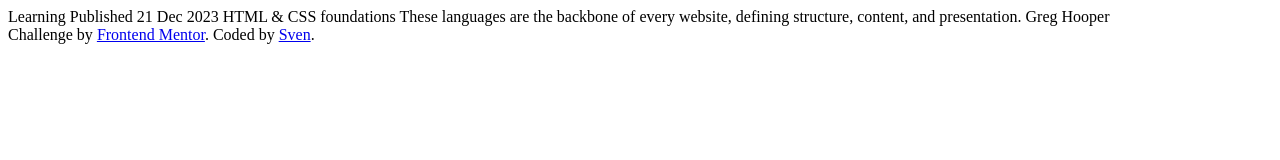
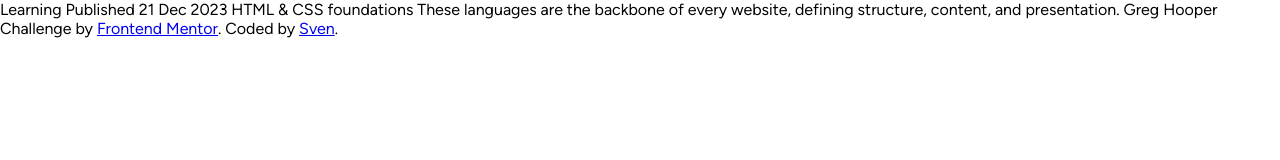
Before and after one commit to Sven-27/blog-preview-card, a plain HTML site: page index.html in a window 1280 px wide. Drawn offline with Linux system fonts and the light colour scheme.

Commit message:
created font-faces and variables

```diff
--- a/index.html
+++ b/index.html
@@ -19,8 +19,7 @@
     presentation. Greg Hooper
 
     <footer>
-      Challenge by
-      <a href="https://www.frontendmentor.io?ref=challenge" target="_blank">Frontend Mentor</a>. Coded by <a href="#">Sven</a>.
+      <p>Challenge by <a href="https://www.frontendmentor.io?ref=challenge" target="_blank">Frontend Mentor</a>. Coded by <a href="#">Sven</a>.</p>
     </footer>
   </body>
 </html>
--- a/style.css
+++ b/style.css
@@ -1,16 +1,58 @@
 @font-face {
-  font-family: 'The name of the Font Family Here';
-  src: URL('font.ttf') format('truetype');
+  font-family: 'Figtree-ExtraBold';
+  src: URL('./assets/fonts/static/Figtree-ExtraBold.ttf') format('truetype');
+}
+
+@font-face {
+  font-family: 'Figtree-SemiBold';
+  src: URL('./assets/fonts/static/Figtree-SemiBold.ttf') format('truetype');
+}
+
+@font-face {
+  font-family: 'Figtree-VariableFont_wght';
+  src: URL('./assets/fonts/Figtree-VariableFont_wght.ttf') format('truetype');
+}
+
+@font-face {
+  font-family: 'Figtree-Italic-VariableFont_wght';
+  src: URL('./assets/fonts/Figtree-Italic-VariableFont_wght.ttf') format('truetype');
+}
+
+:root{
+  // colors
+  --yellow: #F4D04E;
+  --gray-light: #6B6B6B;
+  --gray-dark: #111;
+  --white: #FFF;
+
+  // line height
+  --line-height: 1.5;
+
+  //spacing
+  --spacing-xl: 24px;
+  --spacing-l: 12px;
+  --spacing-m: 8px;
+  --spacing-s: 4px;
+}
+
+*{
+  margin: 0;
+  padding: 0;
+  box-sizing: border-box;
+  font-family: "Figtree-VariableFont_wght"
 }
 
 body{
 
   //footer text
   footer {
-    font-size: 11px;
-    text-align: center;
+    p{
+      font-size: 11px;
+      text-align: center;
 
-    a { color: hsl(228, 45%, 44%);
+      a {
+        color: hsl(228, 45%, 44%);
+      }
     }
   }
 }
```
